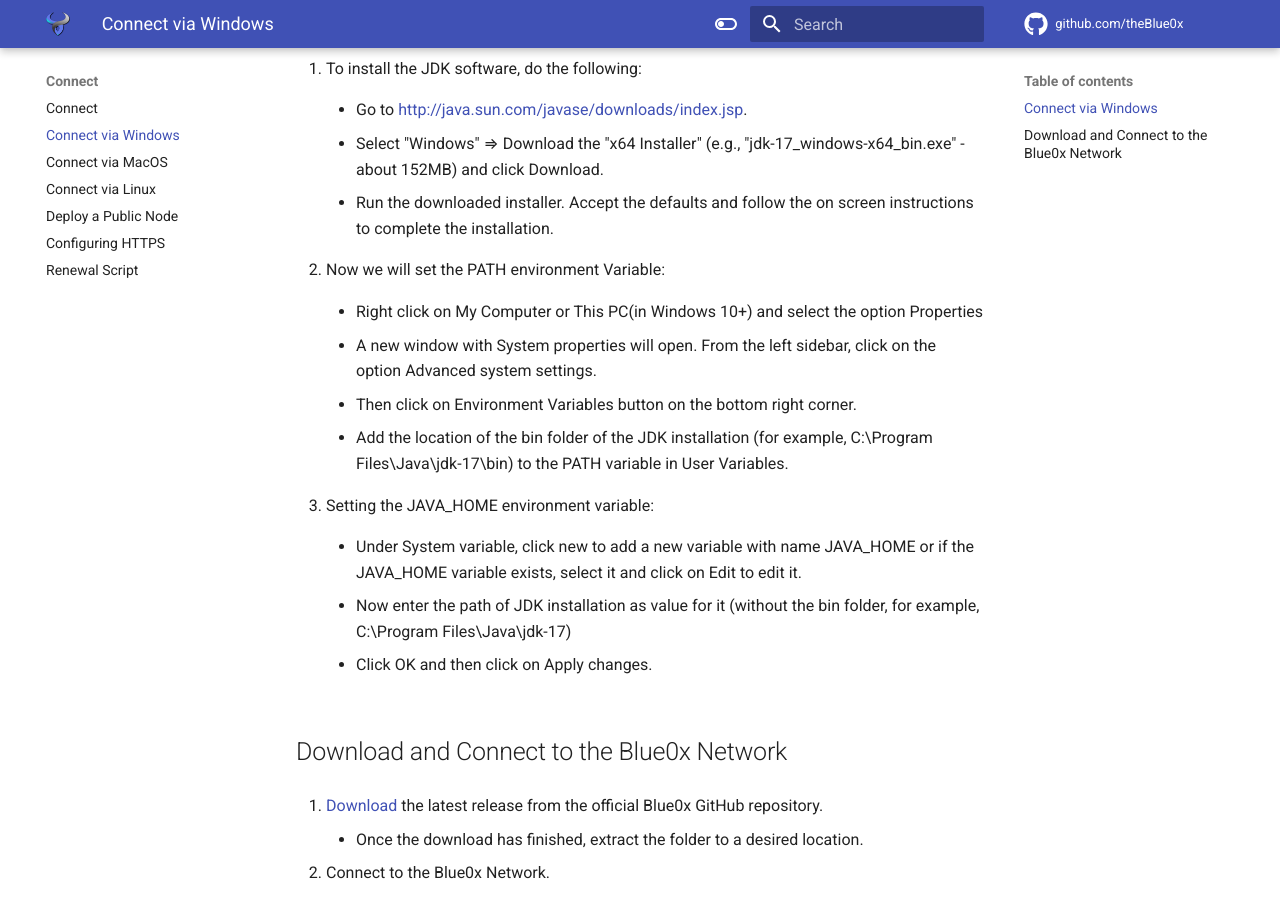
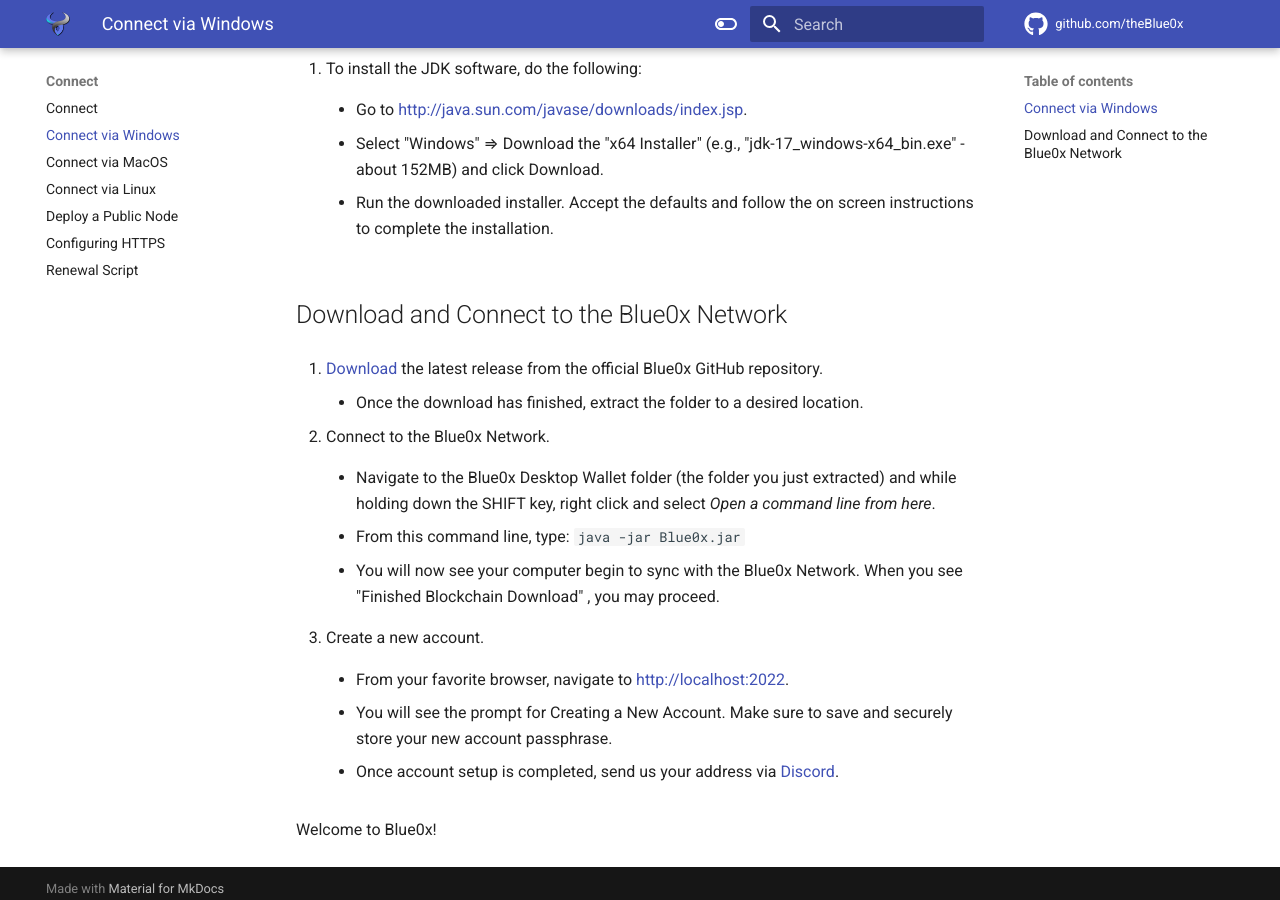
Before and after one commit to theBlue0x/docs, an MkDocs documentation site: the page built from docs/connect/local.md, in a window 1280 px wide and 900 px high, scrolled down 298 px. Built offline with MkDocs 1.6.1 and Material for MkDocs 9.7.7, drawn with Linux system fonts in a browser that asks for light colours.

Commit message:
Update local.md

```diff
--- a/docs/connect/local.md
+++ b/docs/connect/local.md
@@ -9,24 +9,6 @@
     -  Select "Windows" ⇒ Download the "x64 Installer" (e.g., "jdk-17_windows-x64_bin.exe" - about 152MB) and click Download.
 
     -  Run the downloaded installer. Accept the defaults and follow the on screen instructions to complete the installation.
-
-2.  Now we will set the PATH environment Variable:
-
-    -  Right click on My Computer or This PC(in Windows 10+) and select the option Properties
-
-    -  A new window with System properties will open. From the left sidebar, click on the option Advanced system settings.
-
-    -  Then click on Environment Variables button on the bottom right corner.
-
-    -  Add the location of the bin folder of the JDK installation (for example, C:\Program Files\Java\jdk-17\bin) to the PATH variable in User Variables.
-
-3.  Setting the JAVA_HOME environment variable:
-
-    -  Under System variable, click new to add a new variable with name JAVA_HOME or if the JAVA_HOME variable exists, select it and click on Edit to edit it.
-
-    -  Now enter the path of JDK installation as value for it (without the bin folder, for example, C:\Program Files\Java\jdk-17)
-
-    -  Click OK and then click on Apply changes.
 
 ## Download and Connect to the Blue0x Network
 
```
